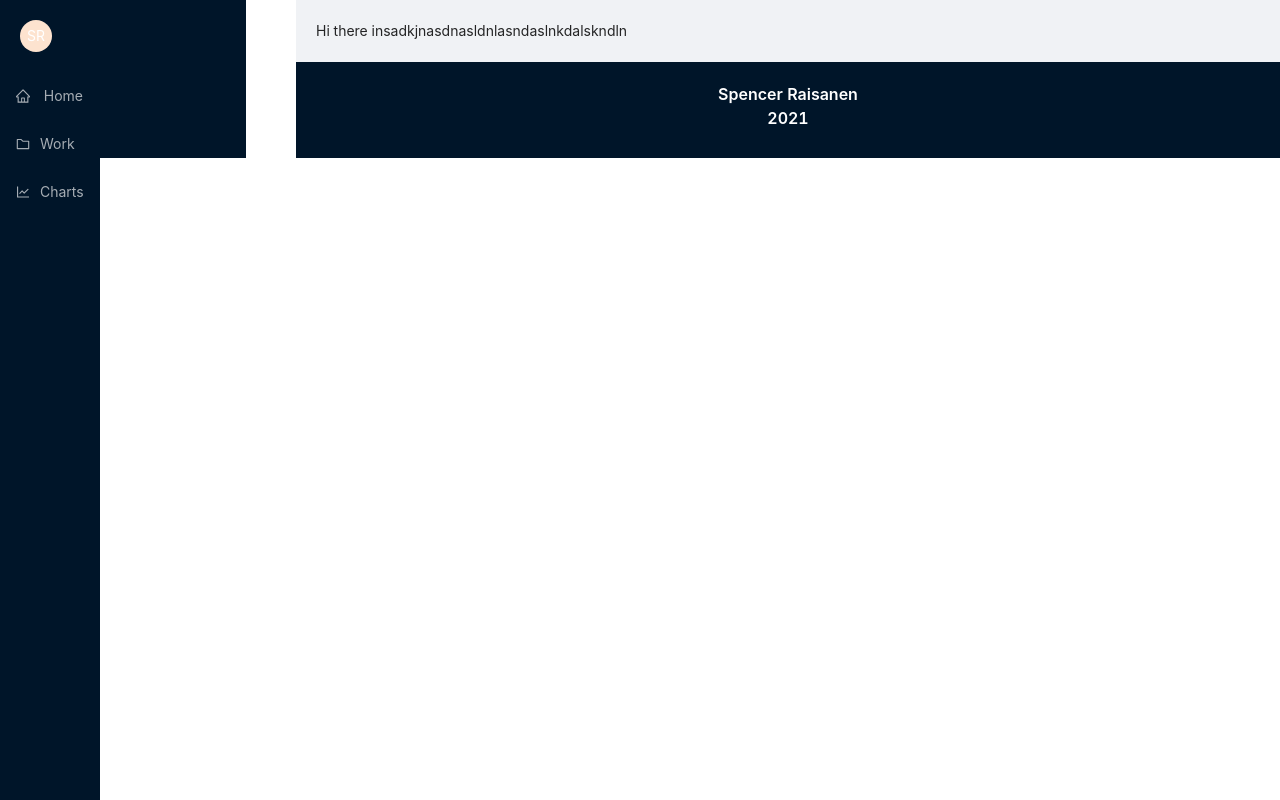
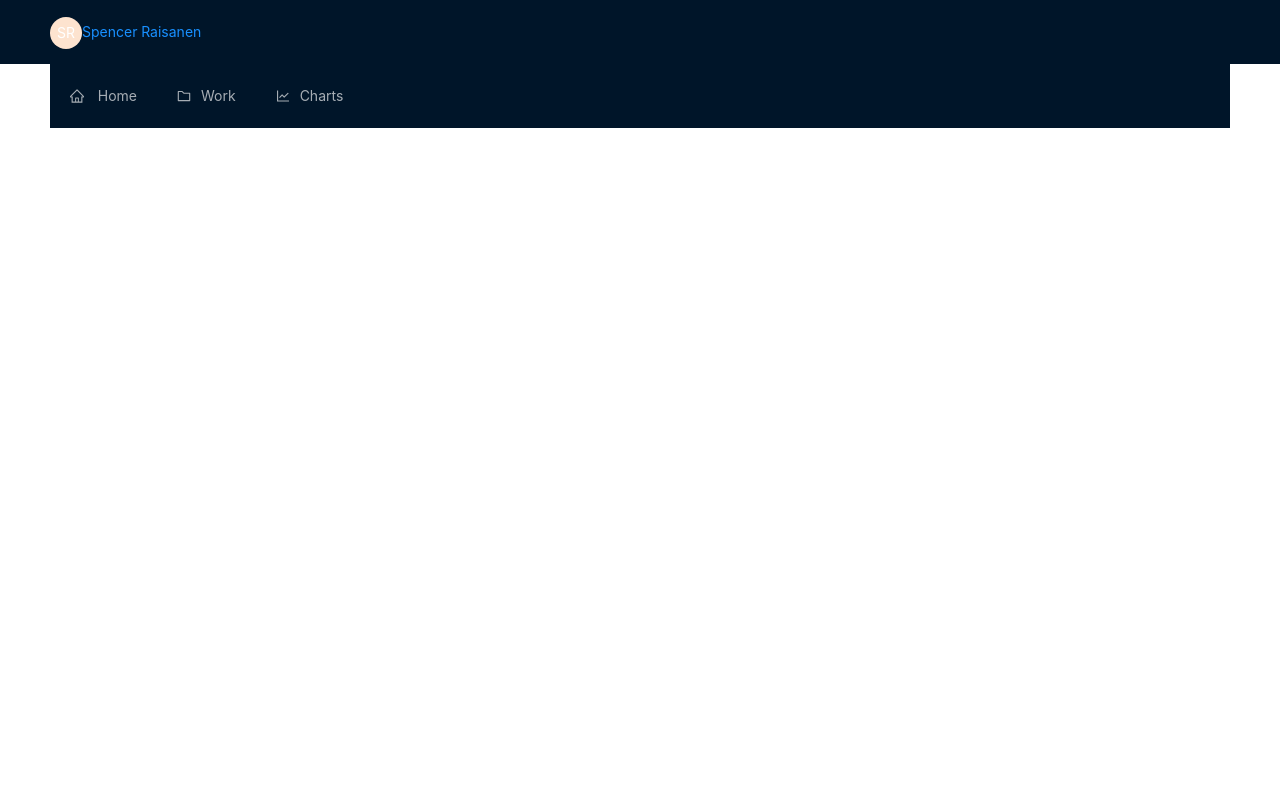
Before and after one commit to spencerrais/1-blog, a React (Create React App) app in the folder 1-blog/: page / in a window 1280 px wide. Built offline with nearby package versions, Linux system fonts and the light colour scheme.

Commit message:
starting with a simpler, more transferable style

```diff
--- a/1-blog/src/App.css
+++ b/1-blog/src/App.css
@@ -13,17 +13,36 @@
   box-sizing: border-box;
 }
 
+.app {
+  display: flex;
+  flex-direction: column;
+}
+
+.navbar {
+  display: fixed;
+  top: 0;
+  width: 100%;
+}
+
+.nav-container {
+  display: flex;
+  width: 100%;
+}
+
+/*
 a:hover {
-  color: var(--pink) !important;
+  color: var(--text-primary) !important;
 }
 
 .app {
   display: flex;
+  flex-direction: column;
   overflow: hidden;
 }
 
 .navbar {
-  flex: 0.2;
+  display: flex;
+
   background-color: rgb(0, 21, 41);
 }
 
@@ -35,10 +54,10 @@ a:hover {
   padding: 20px;
 }
 .nav-container {
+  display: flex;
   position: fixed;
   left: 0;
-  margin: 10px;
-  height: 100vh;
+  height: 10vh;
   margin: 0px;
   background-color: rgb(0, 21, 41);
 }
@@ -165,3 +184,4 @@ a:hover {
   align-items: center;
   text-align: center;
 }
+*/
--- a/1-blog/src/components/Navbar.tsx
+++ b/1-blog/src/components/Navbar.tsx
@@ -1,17 +1,18 @@
 import React from 'react'
-import {Button, Menu, Typography, Avatar} from 'antd';
+import {Button, Menu, Layout, Avatar} from 'antd';
 import { Link } from 'react-router-dom';
 import {HomeOutlined, FolderOutlined, LineChartOutlined } from '@ant-design/icons';
 
 const Navbar = () => {
     return (
         <div className="nav-container">
+            <Layout.Header style={{ position: 'fixed', zIndex: 1, width: '100%' }}>
             <div className="logo-container">
-            <Link to="/"><Avatar style={{backgroundColor: '#fde3cf'}}>SR</Avatar></Link>
+            <Link to="/"><Avatar style={{backgroundColor: '#fde3cf'}}>SR</Avatar>Spencer Raisanen</Link>
                 {/*<Button className="menu-control-container">
                 </Button>*/}
             </div>
-            <Menu theme="dark">
+            <Menu theme="dark" mode="horizontal">
                 <Menu.Item icon={<HomeOutlined />}>
                     <Link to="/"> Home</Link>
                 </Menu.Item>
@@ -22,6 +23,7 @@ const Navbar = () => {
                     <Link to="/cryptos">Charts</Link>
                 </Menu.Item>
             </Menu>
+            </Layout.Header>
         </div>
     )
 }
```
